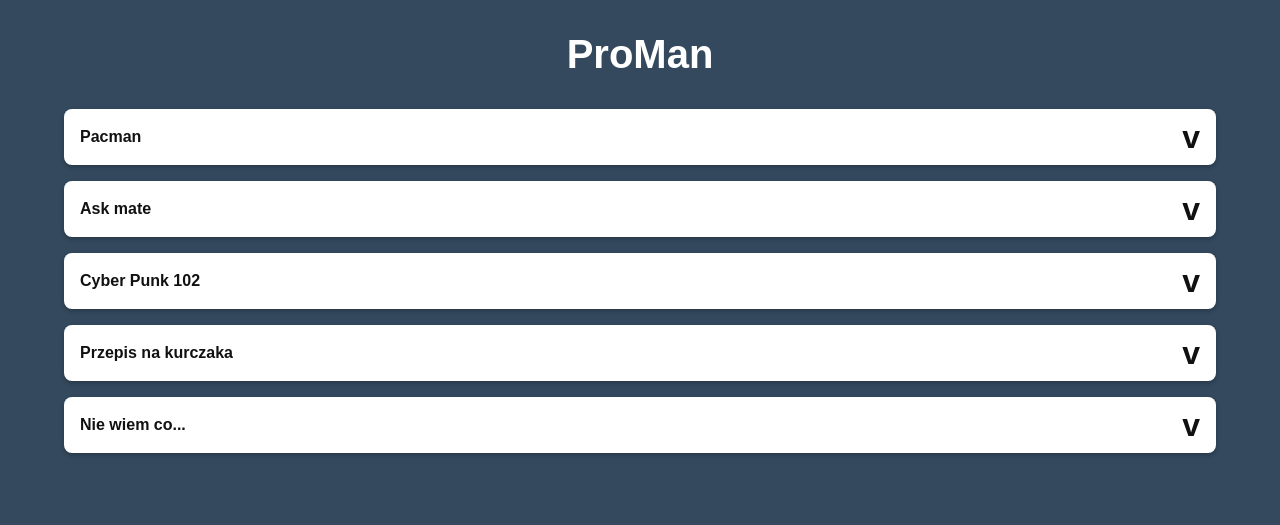
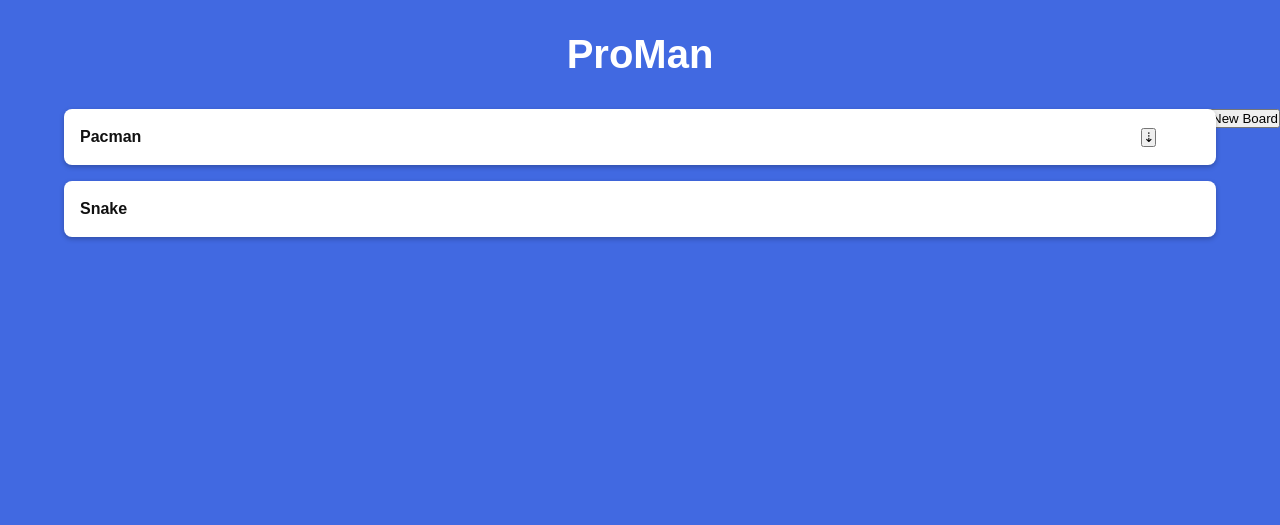
Before and after one commit to wezmiolem/ProMan, a Flask app: page / in a window 1280 px wide. Shown: the top 525 px of the page. Run offline with Flask 2, Linux system fonts and the light colour scheme.

Commit message:
adding boards

```diff
--- a/static/css/style.css
+++ b/static/css/style.css
@@ -5,7 +5,7 @@
 }
 body {
   font-family: 'Montserrat', sans-serif;
-  background-color: #34495e;
+  background-color: royalblue;
   color: #fff;
 }
 h1 {
@@ -13,8 +13,18 @@ h1 {
   margin: 2rem 0;
   font-size: 2.5rem;
 }
+.new-board {
+  display: inline-block;
+  float: right;
+  position: relative;
+}
+.dropdown {
+  position: absolute;
+  right: 10px;
+}
 
 .accordion {
+  position: relative;
   width: 90%;
   margin: 2rem auto;
 }
@@ -33,19 +43,19 @@ h1 {
   display: flex;
   align-items: center;
   position: relative;
+}
+
+.accordion-item-header button:after {
+  content: "\21E3";
+  cursor: pointer;
+
+
+}
+.accordion-item-header.active button:after {
+  content: "\21E1";
   cursor: pointer;
 }
-.accordion-item-header::after {
-  /* content: "\002B"; */
-  content: "v";
-  font-size: 2rem;
-  position: absolute;
-  right: 1rem;
-}
-.accordion-item-header.active::after {
-  /* content: "\2212"; */
-  content: "^";
-}
+
 .accordion-item-body {
   max-height: 0;
   overflow: hidden;
@@ -58,12 +68,11 @@ h1 {
   border-image: linear-gradient(to right, transparent, #34495e, transparent) 1;
 }
 
-
 .small_box1 {
     float: left;
     width: 25%;
     height: 200px;
-    background-color: rgb(41, 88, 97);
     border: 3px solid black;
+    border-collapse: collapse;
     text-align: center;
 }
--- a/static/js/main.js
+++ b/static/js/main.js
@@ -1,8 +1,8 @@
-accordionItemHeaders = document.querySelectorAll(".accordion-item-header");
+accordionButtons = document.querySelectorAll(".dropdown");
 
-accordionItemHeaders.forEach(accordionItemHeader => {
-    accordionItemHeader.addEventListener("click", event => {
-
+accordionButtons.forEach(accordionButton => {
+    accordionButton.addEventListener("click", event => {
+        const accordionItemHeader = accordionButton.parentElement;
         accordionItemHeader.classList.toggle("active");
         const accordionItemBody = accordionItemHeader.nextElementSibling;
         if (accordionItemHeader.classList.contains("active")) {
@@ -11,6 +11,31 @@ accordionItemHeaders.forEach(accordionItemHeader => {
         else {
             accordionItemBody.style.maxHeight = 0;
         }
-
     });
 });
+
+newBoardButton = document.querySelector(".new-board");
+
+newBoardButton.addEventListener("click", createBoard);
+
+function createBoard() {
+    let boardName = prompt("Board Name");
+    let newBoard = document.createElement("div");
+    newBoard.classList.add("accordion-item");
+    let newBoardHeader = document.createElement("div");
+    newBoardHeader.classList.add("accordion-item-header");
+    let boardNameHolder = document.createElement("span");
+    boardNameHolder.innerHTML = boardName;
+    boardNameHolder.setAttribute("contenteditable", "true");
+    newBoardHeader.appendChild(boardNameHolder);
+    let accordionButton = document.createElement("button");
+    accordionButton.classList.add("dropdown");
+    newBoardHeader.appendChild(accordionButton);
+    newBoard.appendChild(newBoardHeader);
+    let newBoardBody = document.createElement('div');
+    newBoardBody.classList.add("accordion-item-body");
+    newBoardBody.innerHTML = "test";
+    newBoard.appendChild(newBoardBody);
+    let boardsHolder = document.querySelector(".accordion");
+    boardsHolder.appendChild(newBoard);
+}
--- a/templates/index.html
+++ b/templates/index.html
@@ -1,10 +1,14 @@
 {% extends "layout.html" %}
 {% block body %}
 <h1>ProMan</h1>
+    <span>
+    <button class="new-board">Create New Board</button>
+    </span>
     <div class="accordion">
     <div class="accordion-item">
         <div class="accordion-item-header">
            Pacman
+            <button class="dropdown"></button>
         </div>
         <div class="accordion-item-body">
             <div class="accordion-item-body-content">
@@ -12,46 +16,13 @@
             </div>
         </div>
     </div>
-    <div class="accordion-item">
+        <div class="accordion-item">
         <div class="accordion-item-header">
-            Ask mate
+           Snake
         </div>
         <div class="accordion-item-body">
             <div class="accordion-item-body-content">
-                Ask mate test
-            </div>
-        </div>
-    </div>
-    <div class="accordion-item">
-        <div class="accordion-item-header">
-            Cyber Punk 102
-        </div>
-        <div class="accordion-item-body">
-            <div class="accordion-item-body-content">
-                <div class="small_box1">To do</div>
-                <div class="small_box1">In Problems</div>
-                <div class="small_box1">Status</div>
-                <div class="small_box1">Done</div>
-            </div>
-        </div>
-    </div>
-    <div class="accordion-item">
-        <div class="accordion-item-header">
-            Przepis na kurczaka
-        </div>
-        <div class="accordion-item-body">
-            <div class="accordion-item-body-content">
-                Dodaj jeśli znasz.
-            </div>
-        </div>
-    </div>
-    <div class="accordion-item">
-        <div class="accordion-item-header">
-            Nie wiem co...
-        </div>
-        <div class="accordion-item-body">
-            <div class="accordion-item-body-content">
-                ...
+                Snake Test test
             </div>
         </div>
     </div>
--- a/templates/layout.html
+++ b/templates/layout.html
@@ -2,7 +2,7 @@
 <html lang="en">
 <head>
     <meta charset="UTF-8">
-    <title>Title</title>
+    <title>ProMan</title>
     <link rel="stylesheet" href="{{ url_for("static", filename="css/style.css") }}">
 </head>
 <body>
```
Also changed, not shown: favicon.png (added).
